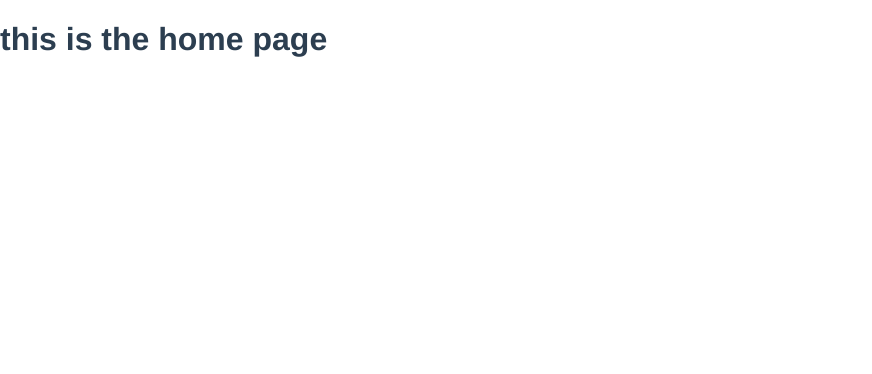
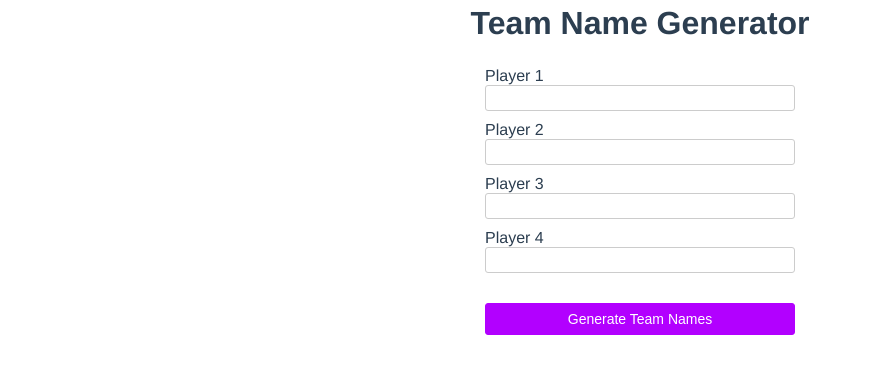
Before and after one commit to benjaminkent/team-generator, a Vue app: page / in a window 1280 px wide. Shown: the top 374 px of the page, without its empty margins (0-872 px from the left). Built offline with nearby package versions, Linux system fonts and the light colour scheme.

Commit message:
getting random teams

```diff
--- a/src/views/Home.vue
+++ b/src/views/Home.vue
@@ -1,10 +1,97 @@
 <template lang="pug">
-  h1 this is the home page
+  .home-container
+    h1 Team Name Generator
+    form(@submit.prevent="onSubmit" v-if="readyToEnter")
+      .input-group
+        label(for="player-one") Player 1
+        input(type="text" id="player-one" v-model="players[0]")
+      .input-group
+        label(for="player-two") Player 2
+        input(type="text" id="player-two" v-model="players[1]")
+      .input-group
+        label(for="player-three") Player 3
+        input(type="text" id="player-three" v-model="players[2]")
+      .input-group
+        label(for="player-four") Player 4
+        input(type="text" id="player-four" v-model="players[3]")
+      button(type="submit") Generate Team Names
+      p {{ teamOne }}
+      p {{ teamTwo }}
 </template>
-
 
 <script>
 export default {
-  name: 'home'
+  name: 'home',
+  data () {
+    return {
+      players: [],
+      readyToEnter: true,
+      teamOne: '',
+      teamTwo: ''
+    }
+  },
+  methods: {
+    shuffle (array) {
+      for (let i = array.length - 1; i > 0; i--) {
+        let j = Math.floor(Math.random() * (i + 1));
+        [array[i], array[j]] = [array[j], array[i]];
+      }
+      return array
+    },
+    onSubmit () {
+      this.shuffle(this.players)
+      this.teamOne = this.players.slice(0,2)
+      this.teamTwo = this.players.slice(2,4)
+    }
+  }
 }
 </script>
+
+<style lang="scss" scoped>
+.home-container {
+  display: flex;
+  align-items: center;
+  flex-direction: column;
+}
+
+h1 {
+  margin: 5px;
+}
+
+form {
+  min-width: 310px;
+  max-width: 375px;
+  margin: 10px;
+}
+
+.input-group {
+  margin: 10px 0;
+  display: flex;
+  flex-direction: column;
+}
+
+input {
+  border: 1px solid #ccc;
+  border-radius: 3px;
+  font-size: 12px;
+  padding: 5px 0;
+  text-indent: 5px;
+}
+
+button {
+  margin-top: 20px;
+  width: 100%;
+  font-size: 14px;
+  padding: 7px 10px;
+  border: 1px solid #b200ff;
+  background-color: #b200ff;
+  color: #fff;
+  border-radius: 3px;
+  cursor: pointer;
+}
+
+button:hover {
+  background-color: #490068;
+  border: 1px solid #490068;
+}
+</style>
```
